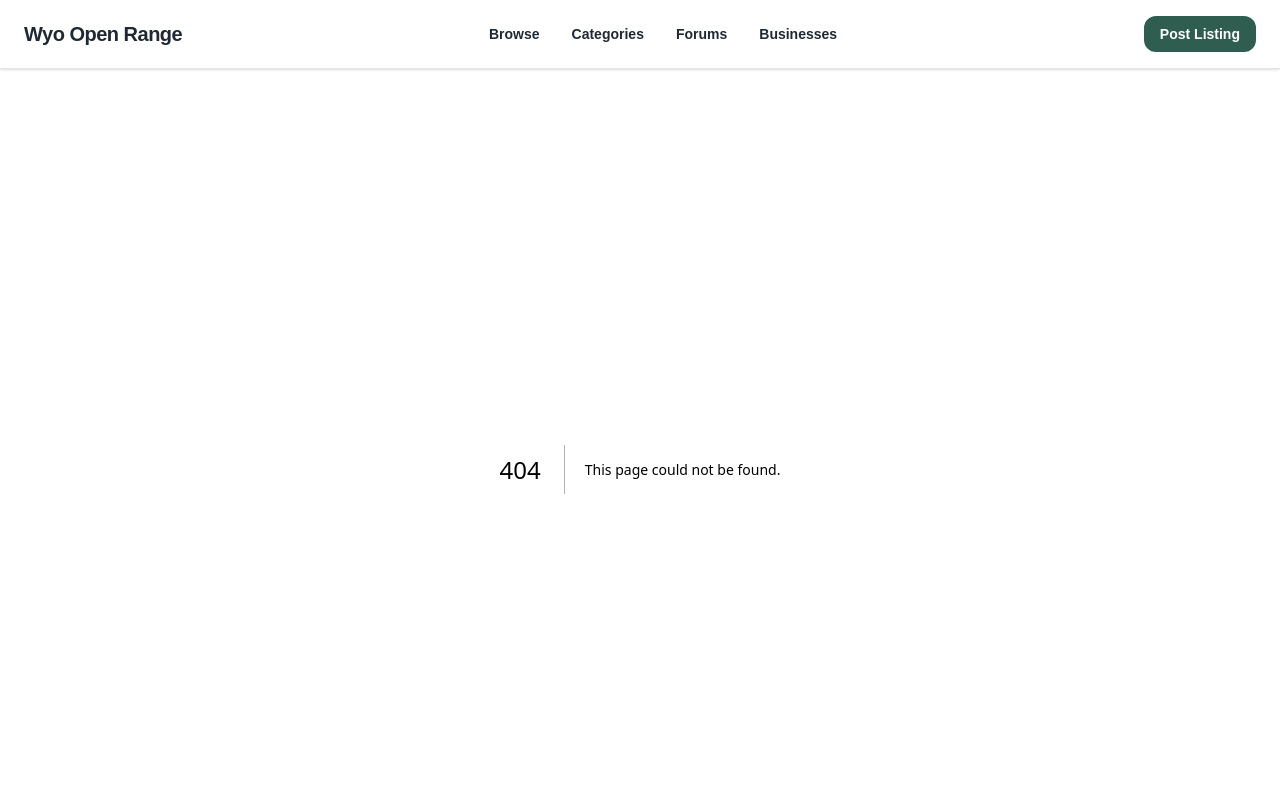
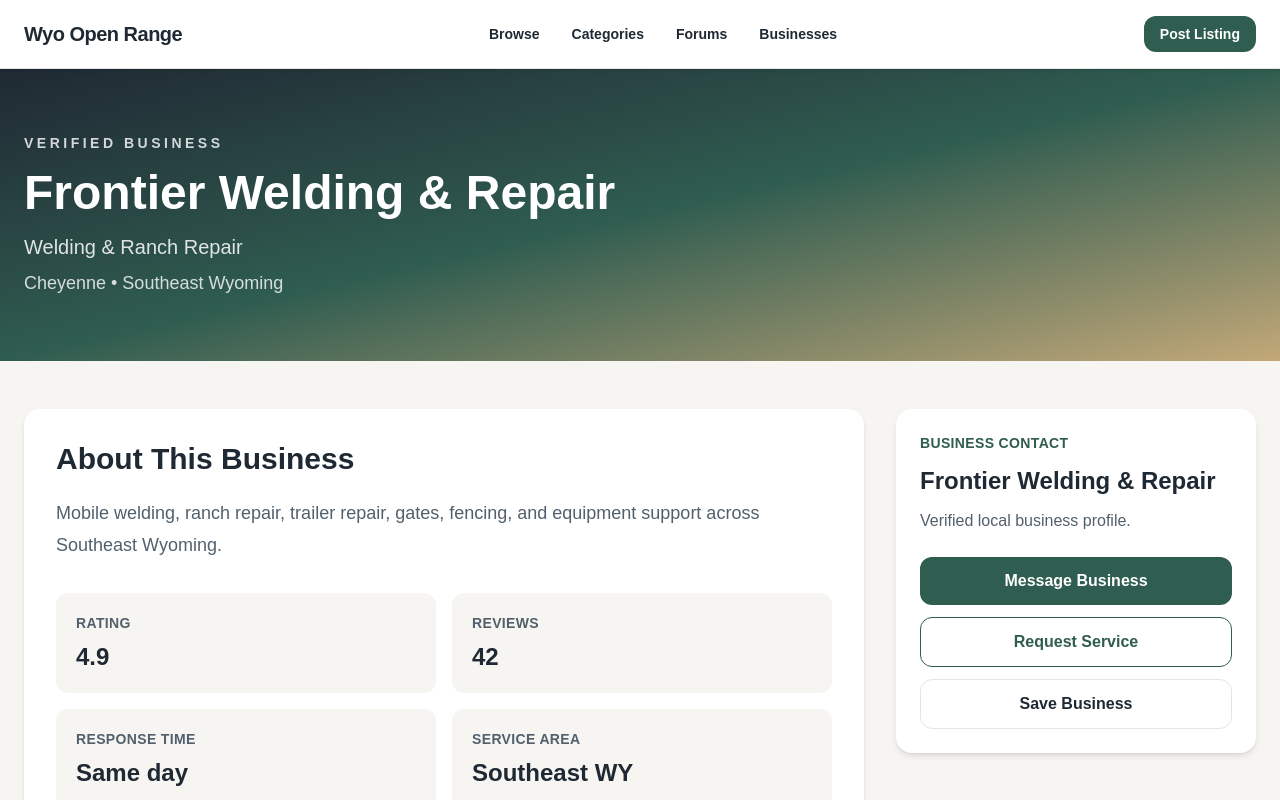
Before and after one commit to MReed606/wyo-open-range-v2, a Next.js app: page /businesses/frontier-welding-repair in a window 1280 px wide. Before the commit this address had no page. Shown: the top 800 px of the page. Built offline with nearby package versions, Linux system fonts and the light colour scheme.

Commit message:
Add dynamic business storefronts

```diff
--- /dev/null
+++ b/src/app/businesses/[slug]/page.tsx
@@ -0,0 +1,107 @@
+import { businesses } from "@/data/businesses";
+
+type BusinessPageProps = {
+  params: Promise<{
+    slug: string;
+  }>;
+};
+
+export default async function BusinessDetailPage({
+  params,
+}: BusinessPageProps) {
+  const { slug } = await params;
+
+  const business = businesses.find((item) => item.slug === slug);
+
+  if (!business) {
+    return (
+      <main className="min-h-screen bg-[#F7F5F2] px-6 py-20">
+        <div className="mx-auto max-w-4xl rounded-2xl bg-white p-10 shadow-md">
+          <h1 className="text-4xl font-bold text-[#1F2933]">
+            Business Not Found
+          </h1>
+
+          <p className="mt-4 text-lg text-[#52606D]">
+            The business you are looking for does not exist.
+          </p>
+        </div>
+      </main>
+    );
+  }
+
+  return (
+    <main className="min-h-screen bg-[#F7F5F2]">
+      <section className="bg-gradient-to-br from-[#1F2933] via-[#2F5D50] to-[#C2A878] px-6 py-16 text-white">
+        <div className="mx-auto max-w-7xl">
+          <p className="text-sm font-bold uppercase tracking-[0.25em] text-white/80">
+            {business.status}
+          </p>
+
+          <h1 className="mt-4 text-5xl font-bold">
+            {business.name}
+          </h1>
+
+          <p className="mt-4 text-xl text-white/85">
+            {business.category}
+          </p>
+
+          <p className="mt-2 text-lg text-white/80">
+            {business.location}
+          </p>
+        </div>
+      </section>
+
+      <section className="mx-auto grid max-w-7xl gap-8 px-6 py-12 lg:grid-cols-[1fr_360px]">
+        <div className="rounded-2xl bg-white p-8 shadow-md">
+          <h2 className="text-3xl font-bold text-[#1F2933]">
+            About This Business
+          </h2>
+
+          <p className="mt-5 text-lg leading-8 text-[#52606D]">
+            {business.description}
+          </p>
+
+          <div className="mt-8 grid gap-4 md:grid-cols-2">
+            {Object.entries(business.stats).map(([key, value]) => (
+              <div key={key} className="rounded-xl bg-[#F7F5F2] p-5">
+                <p className="text-sm font-bold uppercase tracking-wide text-[#52606D]">
+                  {key}
+                </p>
+
+                <p className="mt-2 text-2xl font-bold text-[#1F2933]">
+                  {value}
+                </p>
+              </div>
+            ))}
+          </div>
+        </div>
+
+        <aside className="h-fit rounded-2xl bg-white p-6 shadow-md lg:sticky lg:top-24">
+          <p className="text-sm font-bold uppercase tracking-wide text-[#2F5D50]">
+            Business Contact
+          </p>
+
+          <h2 className="mt-3 text-2xl font-bold text-[#1F2933]">
+            {business.name}
+          </h2>
+
+          <p className="mt-3 text-[#52606D]">
+            Verified local business profile.
+          </p>
+
+          <button className="mt-6 w-full rounded-xl bg-[#2F5D50] px-5 py-3 font-semibold text-white transition hover:bg-[#24493f]">
+            Message Business
+          </button>
+
+          <button className="mt-3 w-full rounded-xl border border-[#2F5D50] px-5 py-3 font-semibold text-[#2F5D50] transition hover:bg-[#F7F5F2]">
+            Request Service
+          </button>
+
+          <button className="mt-3 w-full rounded-xl border border-black/10 px-5 py-3 font-semibold text-[#1F2933] transition hover:bg-[#F7F5F2]">
+            Save Business
+          </button>
+        </aside>
+      </section>
+    </main>
+  );
+}
--- a/src/app/businesses/page.tsx
+++ b/src/app/businesses/page.tsx
@@ -1,9 +1,5 @@
-const businesses = [
-  "Frontier Welding & Repair",
-  "High Plains Outfitters",
-  "Southeast WY Trailer Sales",
-  "Range Line FFL Services",
-];
+import Link from "next/link";
+import { businesses } from "@/data/businesses";
 
 export default function BusinessesPage() {
   return (
@@ -20,27 +16,35 @@ export default function BusinessesPage() {
 
         <div className="mt-10 grid gap-6 md:grid-cols-2">
           {businesses.map((business) => (
-            <div
-              key={business}
-              className="rounded-2xl bg-white p-6 shadow-md transition hover:-translate-y-1 hover:shadow-xl"
+            <Link
+              key={business.slug}
+              href={`/businesses/${business.slug}`}
+              className="block rounded-2xl bg-white p-6 shadow-md transition hover:-translate-y-1 hover:shadow-xl"
             >
               <p className="text-sm font-bold uppercase tracking-wide text-[#2F5D50]">
-                Verified Business
+                {business.status}
               </p>
 
               <h2 className="mt-3 text-3xl font-bold text-[#1F2933]">
-                {business}
+                {business.name}
               </h2>
 
-              <p className="mt-4 text-base text-[#52606D]">
-                Serving Wyoming with trusted local service,
-                marketplace support, and verified operations.
+              <p className="mt-2 text-base font-semibold text-[#52606D]">
+                {business.category}
               </p>
 
-              <button className="mt-6 rounded-xl bg-[#2F5D50] px-5 py-3 text-sm font-semibold text-white transition hover:bg-[#24493f]">
+              <p className="mt-2 text-base text-[#52606D]">
+                {business.location}
+              </p>
+
+              <p className="mt-4 text-base text-[#52606D]">
+                {business.description}
+              </p>
+
+              <div className="mt-6 inline-flex rounded-xl bg-[#2F5D50] px-5 py-3 text-sm font-semibold text-white">
                 View Business
-              </button>
-            </div>
+              </div>
+            </Link>
           ))}
         </div>
       </section>
--- /dev/null
+++ b/src/data/businesses.ts
@@ -0,0 +1,62 @@
+export const businesses = [
+  {
+    name: "Frontier Welding & Repair",
+    slug: "frontier-welding-repair",
+    category: "Welding & Ranch Repair",
+    location: "Cheyenne • Southeast Wyoming",
+    status: "Verified Business",
+    description:
+      "Mobile welding, ranch repair, trailer repair, gates, fencing, and equipment support across Southeast Wyoming.",
+    stats: {
+      Rating: "4.9",
+      Reviews: "42",
+      "Response Time": "Same day",
+      "Service Area": "Southeast WY",
+    },
+  },
+  {
+    name: "High Plains Outfitters",
+    slug: "high-plains-outfitters",
+    category: "Outdoors & Hunting",
+    location: "Laramie • South Central Wyoming",
+    status: "Verified Business",
+    description:
+      "Outdoor gear, hunting support, guided recommendations, and Wyoming-focused outfitting services.",
+    stats: {
+      Rating: "4.8",
+      Reviews: "31",
+      "Response Time": "Within a day",
+      "Service Area": "Statewide",
+    },
+  },
+  {
+    name: "Southeast WY Trailer Sales",
+    slug: "southeast-wy-trailer-sales",
+    category: "Trailers & Equipment",
+    location: "Torrington • East Wyoming",
+    status: "Verified Business",
+    description:
+      "Trailer sales, stock trailers, utility trailers, equipment trailers, and local trailer support.",
+    stats: {
+      Rating: "4.7",
+      Reviews: "26",
+      "Response Time": "Same day",
+      "Service Area": "Eastern WY",
+    },
+  },
+  {
+    name: "Range Line FFL Services",
+    slug: "range-line-ffl-services",
+    category: "FFL & Firearms Services",
+    location: "Cheyenne • Southeast Wyoming",
+    status: "Verified Business",
+    description:
+      "FFL transfer support, firearms services, compliance-focused customer service, and outdoor community support.",
+    stats: {
+      Rating: "5.0",
+      Reviews: "18",
+      "Response Time": "Within hours",
+      "Service Area": "Southeast WY",
+    },
+  },
+];
```
